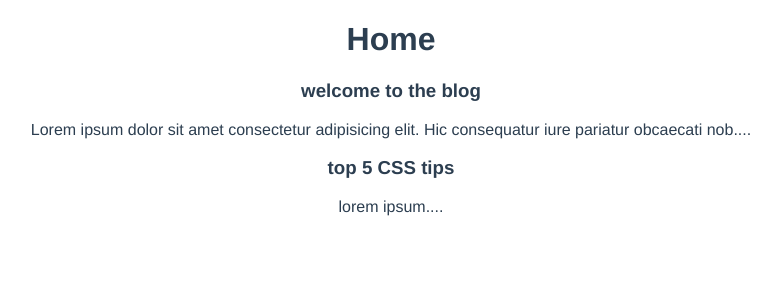
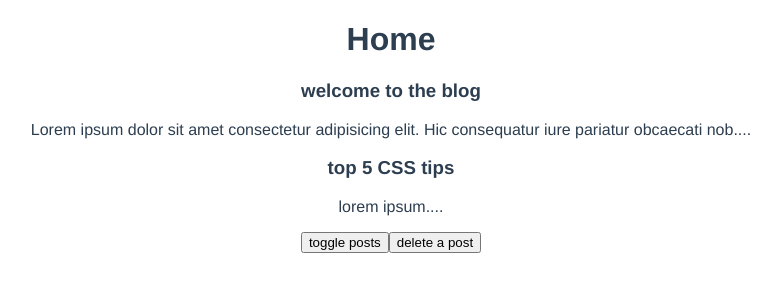
Before and after one commit to geostojanov/dojo-blog, a Vue app: page / in a window 1280 px wide. Shown: the top 300 px of the page, without its empty margins (249-1013 px from the left). Built offline with nearby package versions, Linux system fonts and the light colour scheme.

Commit message:
Lesson 78 - lifecycle hooks - Done

```diff
--- a/src/components/PostList.vue
+++ b/src/components/PostList.vue
@@ -7,12 +7,17 @@
 </template>
 
 <script>
+import { onMounted, onUnmounted, onUpdated } from '@vue/runtime-core'
 import SinglePost from './SinglePost.vue'
 export default {
   props: ['posts'],
   components: { SinglePost },
   setup(props) {
-    console.log(props.posts)
+
+    onMounted(() => console.log('component mounted.'))
+    onUnmounted(() => console.log('component unmonuted.'))
+    onUpdated(() => console.log('component updated.'))
+
   }
 }
 </script>
--- a/src/views/HomeView.vue
+++ b/src/views/HomeView.vue
@@ -1,14 +1,15 @@
 <template>
   <div class="home">
     <h1>Home</h1>
-    <PostList :posts="posts"/>
+    <PostList :posts="posts" v-if="showPosts"/>
+    <button @click="showPosts = !showPosts">toggle posts</button>
+    <button @click="posts.pop()">delete a post</button>
   </div>
 </template>
 
 <script>
 import PostList from '../components/PostList.vue'
 import { ref } from '@vue/reactivity'
-
 
 export default {
   name: 'HomeView',
@@ -20,7 +21,9 @@
       { title: 'top 5 CSS tips', body: 'lorem ipsum', id: 2 },
     ])
 
-    return { posts }
+    const showPosts = ref(true);
+
+    return { posts, showPosts }
   }
 }
 </script>
```
